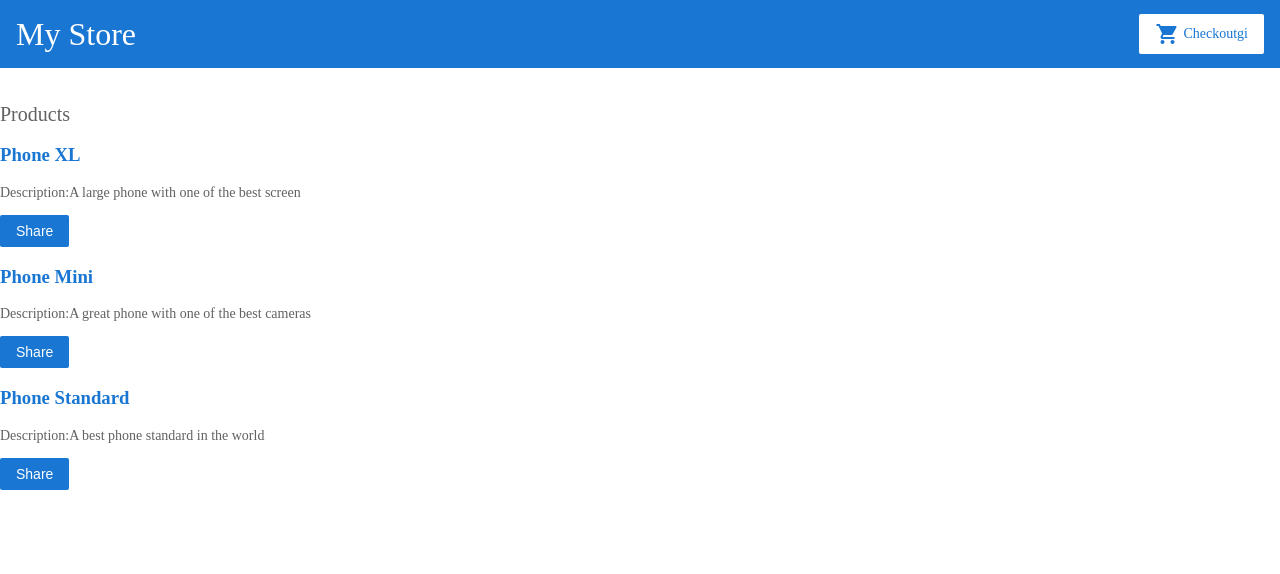
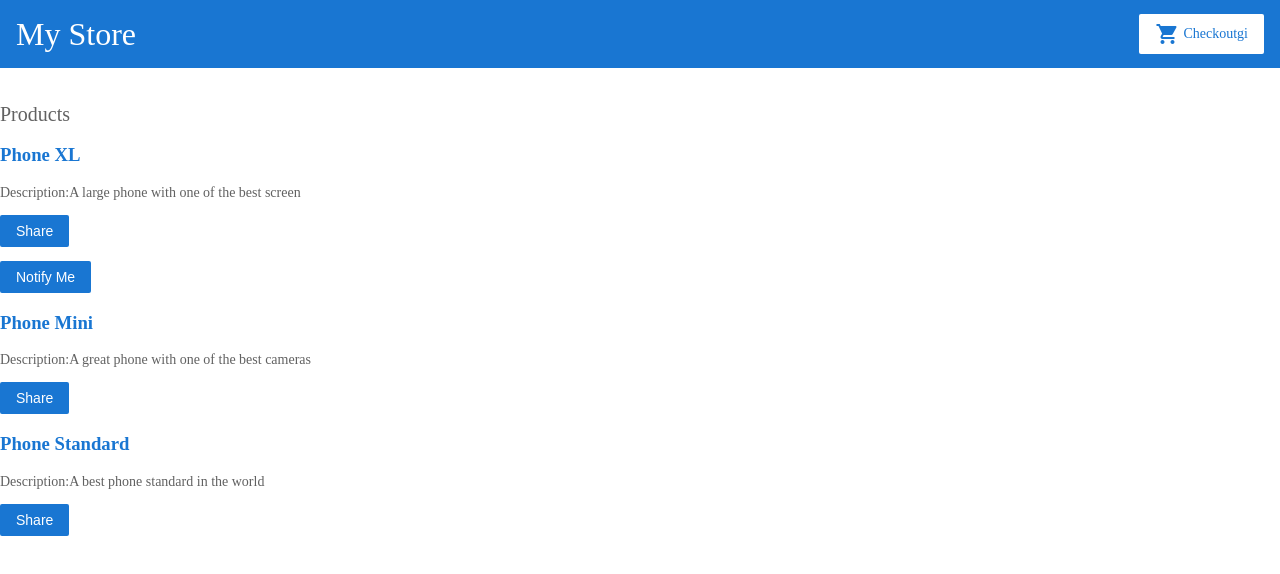
Before and after one commit to SupansaTan/Angular_Tutorial_G1, an Angular app in the folder my-store/: page / in a window 1280 px wide. Shown: the top 574 px of the page. Built offline with nearby package versions, Linux system fonts and the light colour scheme.

Commit message:
notify Button add

```diff
--- a/my-store/src/app/app.module.ts
+++ b/my-store/src/app/app.module.ts
@@ -8,12 +8,14 @@
 
 import { TopBarComponent } from './top-bar/top-bar.component';
 import { ProductListComponent } from './product-list/product-list.component';
+import { ProductAlertsComponent } from './product-alerts/product-alerts.component';
 
 @NgModule({
   declarations: [
     AppComponent,
     TopBarComponent,
-    ProductListComponent
+    ProductListComponent,
+    ProductAlertsComponent
   ],
   imports: [
     BrowserModule,
--- a/my-store/src/app/product-alerts/product-alerts.component.html
+++ b/my-store/src/app/product-alerts/product-alerts.component.html
@@ -0,0 +1,3 @@
+<p *ngIf="product.price > 700">
+    <button (click)="notify.emit()">Notify Me</button>
+  </p>
--- a/my-store/src/app/product-alerts/product-alerts.component.ts
+++ b/my-store/src/app/product-alerts/product-alerts.component.ts
@@ -0,0 +1,21 @@
+import { Component, OnInit } from '@angular/core';
+import { Input } from '@angular/core';
+import { Output, EventEmitter } from '@angular/core';
+
+
+@Component({
+  selector: 'app-product-alerts',
+  templateUrl: './product-alerts.component.html',
+  styleUrls: ['./product-alerts.component.css']
+})
+export class ProductAlertsComponent implements OnInit {
+
+  @Input() product: any;
+  @Output() notify = new EventEmitter();
+
+  constructor() { }
+
+  ngOnInit() {
+  }
+
+}
--- a/my-store/src/app/product-list/product-list.component.html
+++ b/my-store/src/app/product-list/product-list.component.html
@@ -13,4 +13,9 @@
     <button (click)="share()">
         Share
     </button>
+
+    <app-product-alerts [product]="product" (notify)="onNotify()">
+
+    </app-product-alerts>
+
 </div>
--- a/my-store/src/app/product-list/product-list.component.ts
+++ b/my-store/src/app/product-list/product-list.component.ts
@@ -14,4 +14,7 @@
     share(){
         window.alert('The products has been shared!')
     }
+    onNotify() {
+        window.alert('You will be notified when the product goes on sale');
+      }
 }
```
